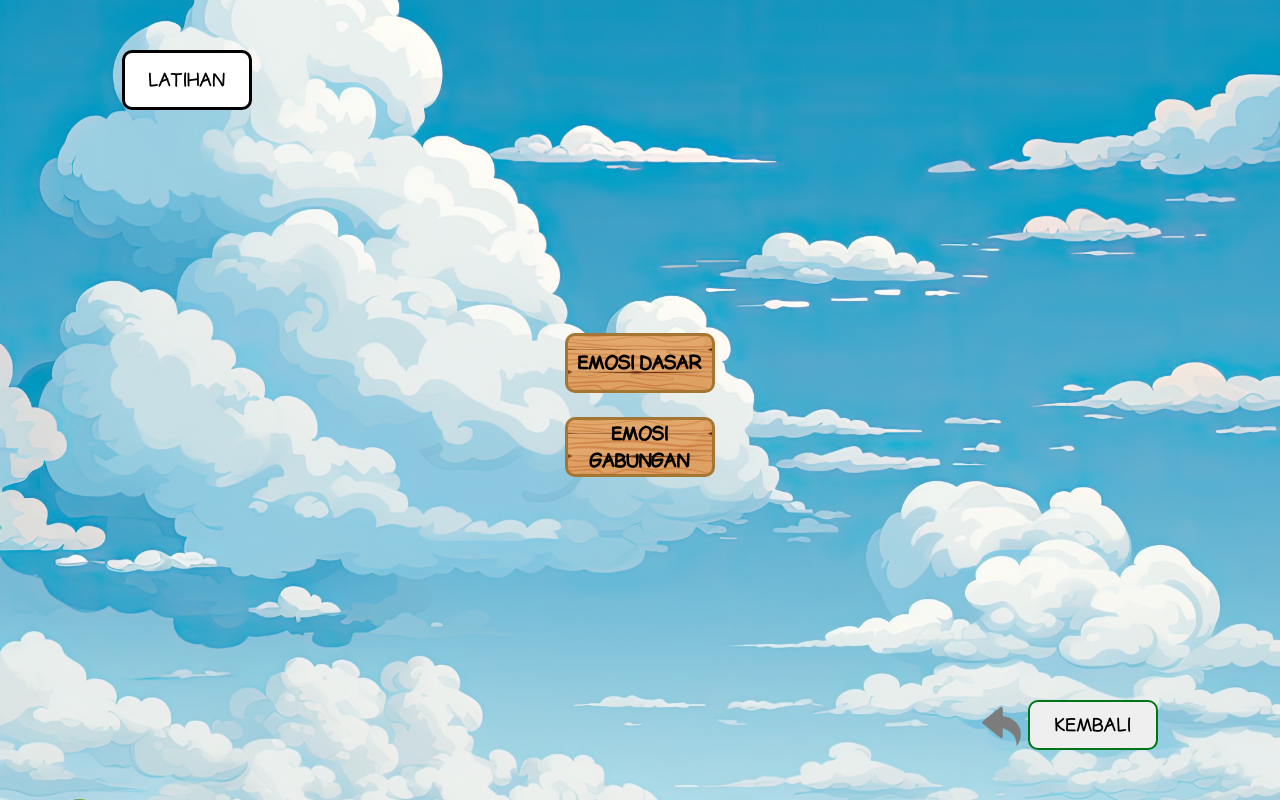
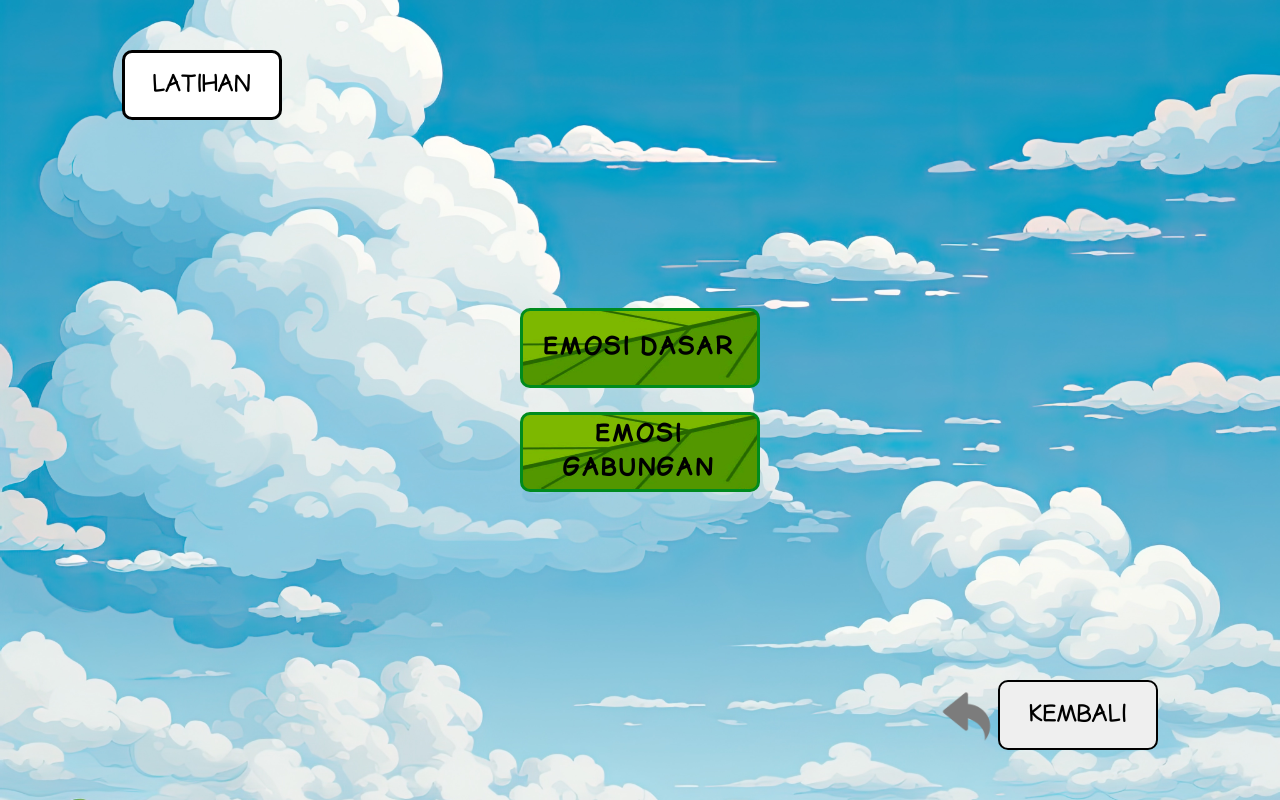
Before and after one commit to wendwin/pengenalan-emosi, a Flask app: page /latihan in a window 1280 px wide. Run offline with Flask 3, Linux system fonts and the light colour scheme; some libraries are stand-ins or nearby versions.

Commit message:
merubah tampilan button dan judul

```diff
--- a/app/static/css/style.css
+++ b/app/static/css/style.css
@@ -41,9 +45,9 @@
 
 .btn-menu button {
   font-family: comic;
+  letter-spacing: 3px;
   width: 170px;
   height: 50px;
-  background-color: #0fd40f;
   border-radius: 10px;
   border: none;
   font-size: 16px;
@@ -70,7 +74,7 @@
   width: 100px;
   height: 40px;
   border-radius: 10px;
-  border: 2px solid #007419;
+  border: 2px solid #000;
 }
 
 /* components */
@@ -192,13 +199,14 @@
   padding: 20px;
 }
 
-.header .menu-item button {
+.header .menu-item .btn-menu button {
   width: 150px;
   height: 60px;
-  background-image: url(/static/img/button/cartoon-set-wooden-signboards.png);
-  background-size: cover;
-  background-position: center;
-  border: 3px solid #a47533;
+  background-image: url(/static/img/button/flat-design-leaves-collection.png);
+  filter: brightness(120%);
+  background-position: 200px 110px;
+  background-size: 300px;
+  border: 3px solid #007419;
 }
 
 /* latihan options */
@@ -235,10 +246,12 @@
     padding: 20px;
   }
 
-  .btn-menu button {
-    width: 180px;
-    height: 60px;
-    font-size: 18px;
+  .header .menu-item .btn-menu button {
+    width: 220px;
+    height: 80px;
+    font-size: 23px;
+    background-position: 290px 110px;
+    background-size: 350px;
   }
 
   .footer-back {
@@ -248,14 +261,14 @@
   }
 
   .footer-back button {
-    width: 130px;
-    height: 50px;
-    font-size: 18px;
+    width: 160px;
+    height: 70px;
+    font-size: 23px;
     font-family: comic;
   }
 
   .footer-back img {
-    width: 45px;
+    width: 55px;
   }
 
   /* components */
@@ -311,15 +327,15 @@
   }
 
   .header .title-text {
-    width: 130px;
-    height: 60px;
-    font-size: 18px;
+    width: 160px;
+    height: 70px;
+    font-size: 23px;
   }
 
   .header .title-materi {
-    font-size: 18px;
-    width: 160px;
-    height: 60px;
+    font-size: 23px;
+    width: 190px;
+    height: 70px;
   }
 
   .header .rombel {
@@ -378,6 +403,15 @@
     width: 90%;
     /* pilih user */
   }
+  /* materi-opsi*/
+    .header .menu-item .btn-menu button {
+    width: 240px;
+    height: 80px;
+    font-size: 23px;
+  }
+
+  /* materi-opsi */
+
 
   /* materi-emosi */
   .materi-emosi .materi-img .frame-img {
--- a/app/templates/materi/materi-emosi-dasar.html
+++ b/app/templates/materi/materi-emosi-dasar.html
@@ -3,7 +3,7 @@
 {% block content %}
 <div class="container">
     <div class="header vh-100 d-flex flex-column">
-        <div class="title d-flex justify-content-around align-items-center">
+        <div class="title d-flex justify-content-between align-items-center">
             <div class="title-text d-flex justify-content-center align-items-center text-uppercase">materi</div>
             <div class="title-materi d-flex justify-content-center align-items-center text-uppercase">emosi dasar</div>
         </div>
```
Also changed, not shown: other parts of app/static/css/style.css (+30 -8 lines).
